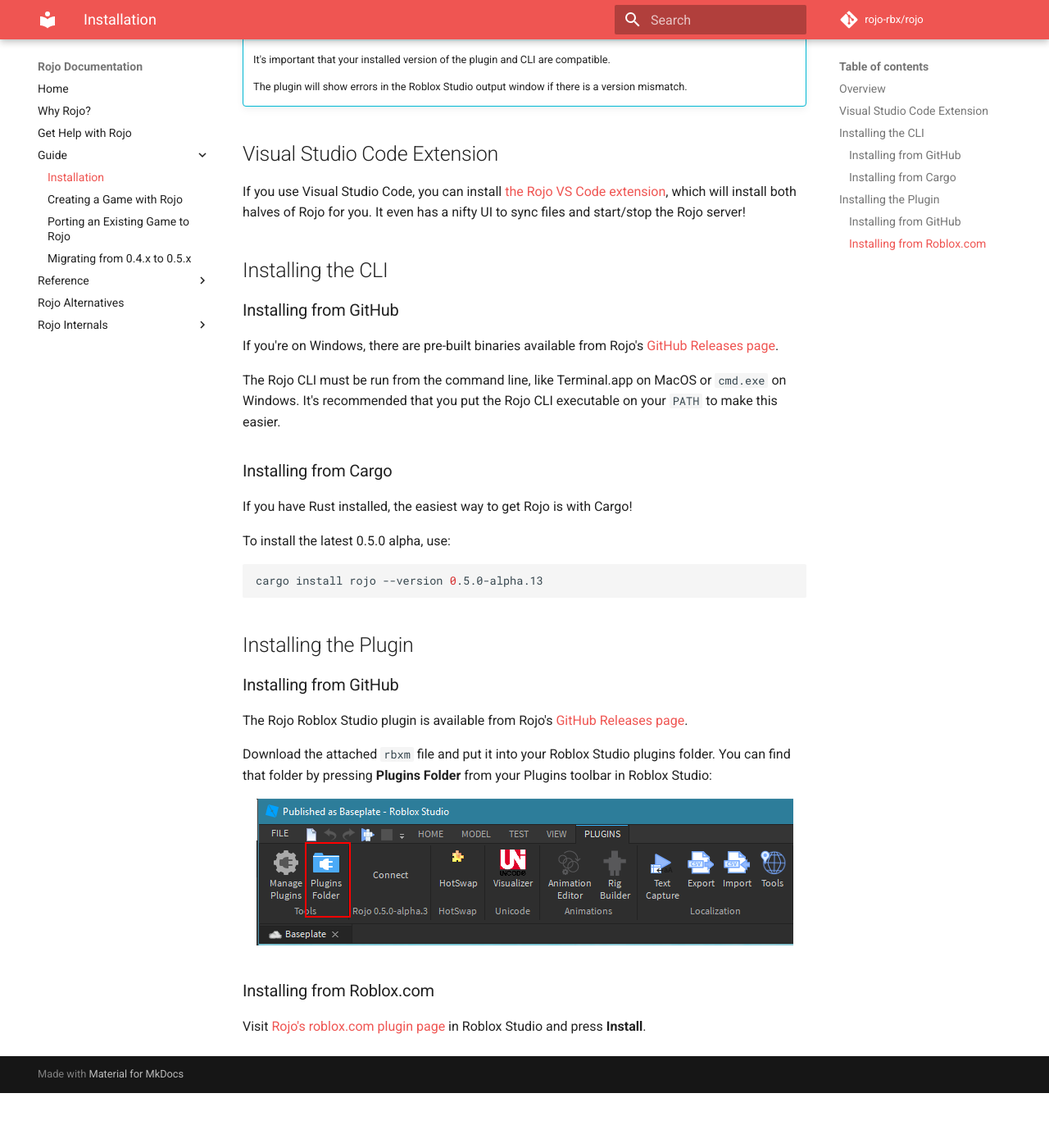
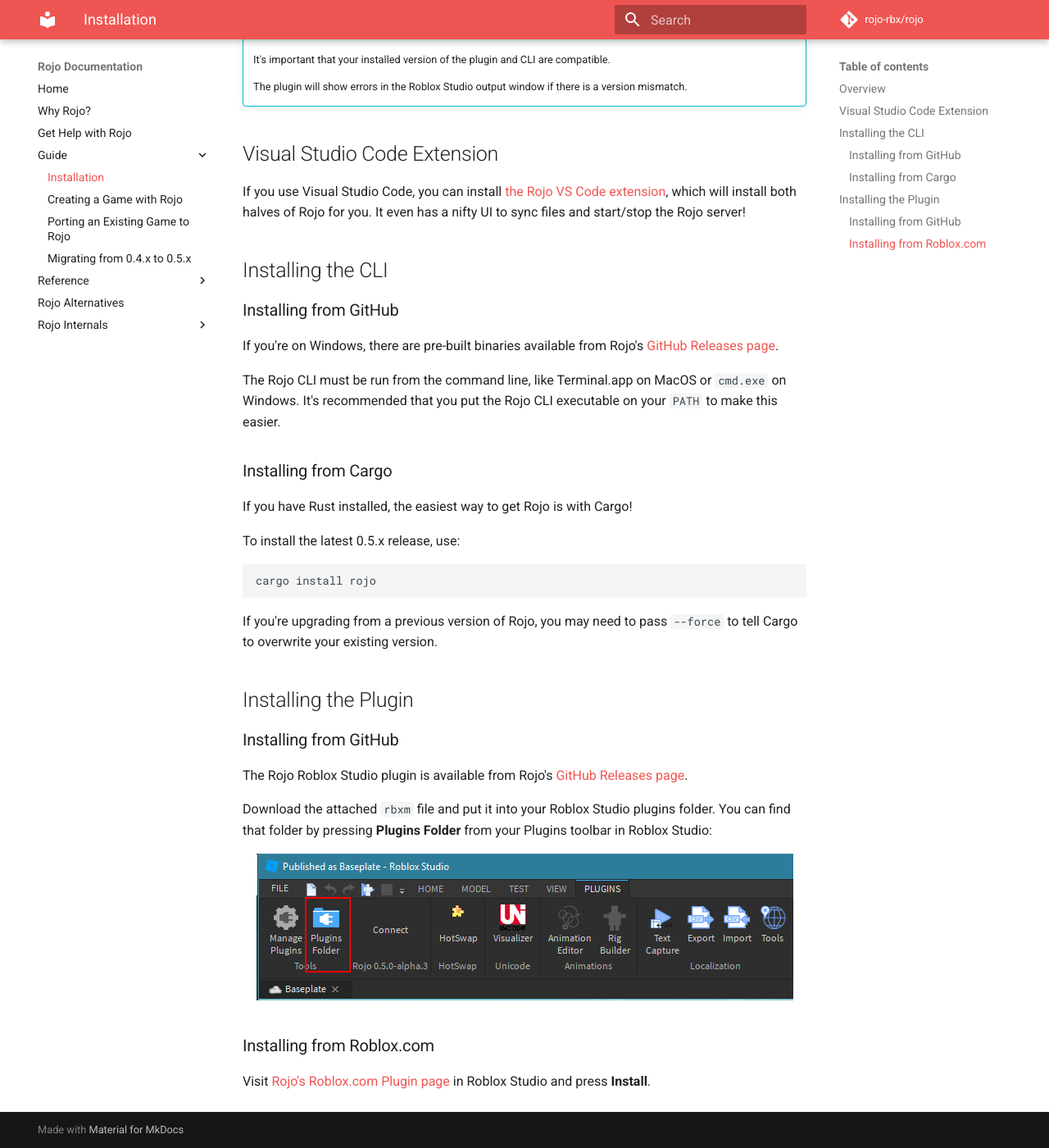
Before and after one commit to rojo-rbx/rojo, an MkDocs documentation site: the page built from docs/guide/installation.md, in a window 1280 px wide and 1400 px high, scrolled down 689 px. Shown: the whole window at 82% size. Built offline with MkDocs 1.6.1 and Material for MkDocs 9.7.7, drawn with Linux system fonts in a browser that asks for light colours; comment, search, counter and statistics services are not loaded; before the commit the page ends 2022 px from its top, so only the background shows below that.

Commit message:
Fix guide to point to release versions instead of alphas

````diff
--- a/docs/guide/installation.md
+++ b/docs/guide/installation.md
@@ -26,11 +26,13 @@
 ### Installing from Cargo
 If you have Rust installed, the easiest way to get Rojo is with Cargo!
 
-To install the latest 0.5.0 alpha, use:
+To install the latest 0.5.x release, use:
 
 ```sh
-cargo install rojo --version 0.5.0-alpha.13
+cargo install rojo
 ```
+
+If you're upgrading from a previous version of Rojo, you may need to pass `--force` to tell Cargo to overwrite your existing version.
 
 ## Installing the Plugin
 
@@ -43,4 +45,4 @@
 {: align="center" }
 
 ### Installing from Roblox.com
-Visit [Rojo's roblox.com plugin page](https://www.roblox.com/library/1997686364/Rojo-0-5-0-alpha-3) in Roblox Studio and press **Install**.
+Visit [Rojo's Roblox.com Plugin page](https://www.roblox.com/library/1997686364) in Roblox Studio and press **Install**.
````
